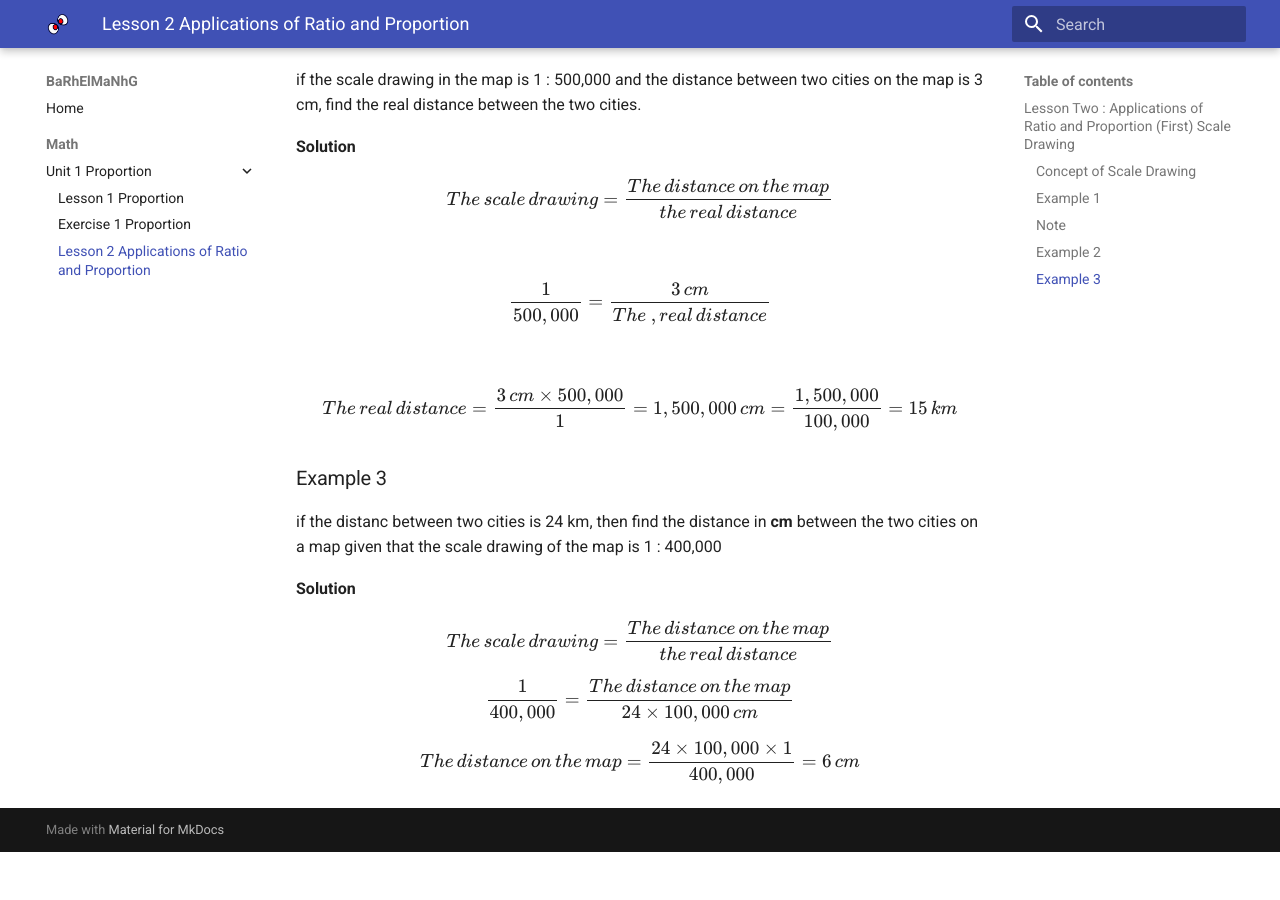
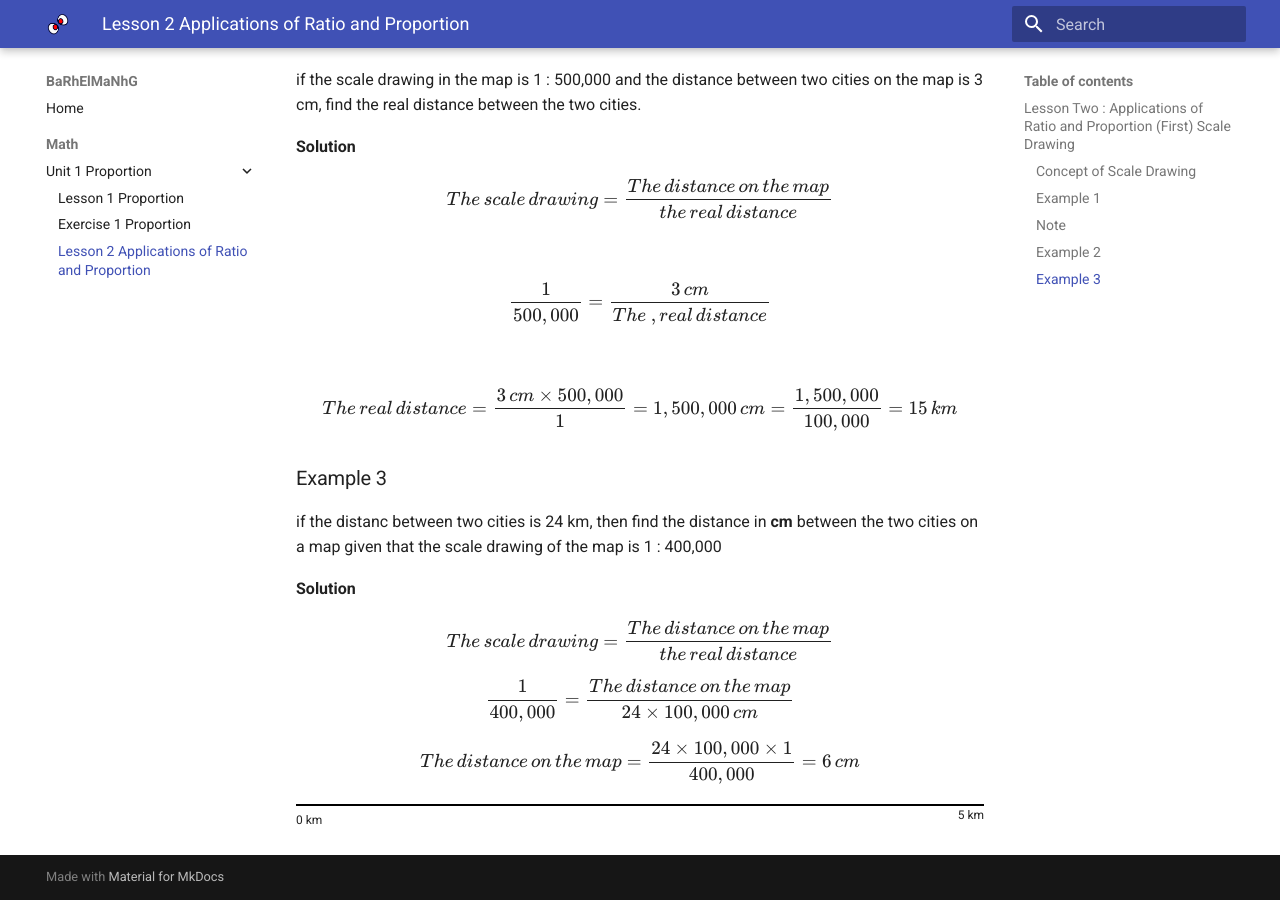
Before and after one commit to amansour-gh/educational.github.io, an MkDocs documentation site: the page built from docs/math/unit1/lesson2.md, in a window 1280 px wide and 900 px high, scrolled down 1011 px. Built offline with MkDocs 1.6.1 and Material for MkDocs 9.7.7, drawn with Linux system fonts in a browser that asks for light colours; before the commit the page ends 1863 px from its top, so only the background shows below that.

Commit message:
240928-39

```diff
--- a/docs/math/unit1/lesson2.md
+++ b/docs/math/unit1/lesson2.md
@@ -51,3 +51,8 @@ $$ The \, scale \, drawing = \frac{The \, distance \, on \, the \, map}{the \, r
 $$ \frac{1}{400,000} = \frac{The \, distance \, on \, the \, map}{24 \times 100,000 \, cm} $$
 
 $$ The \, distance \, on \, the \, map = \frac{24 \times 100,000 \times 1}{400,000} = 6 \, cm $$
+
+<div style="border-top: 2px solid black; width: 100%; margin: 20px 0;">
+  <span style="font-size: 12px;">0 km</span>
+  <span style="float: right; font-size: 12px;">5 km</span>
+</div>
```
